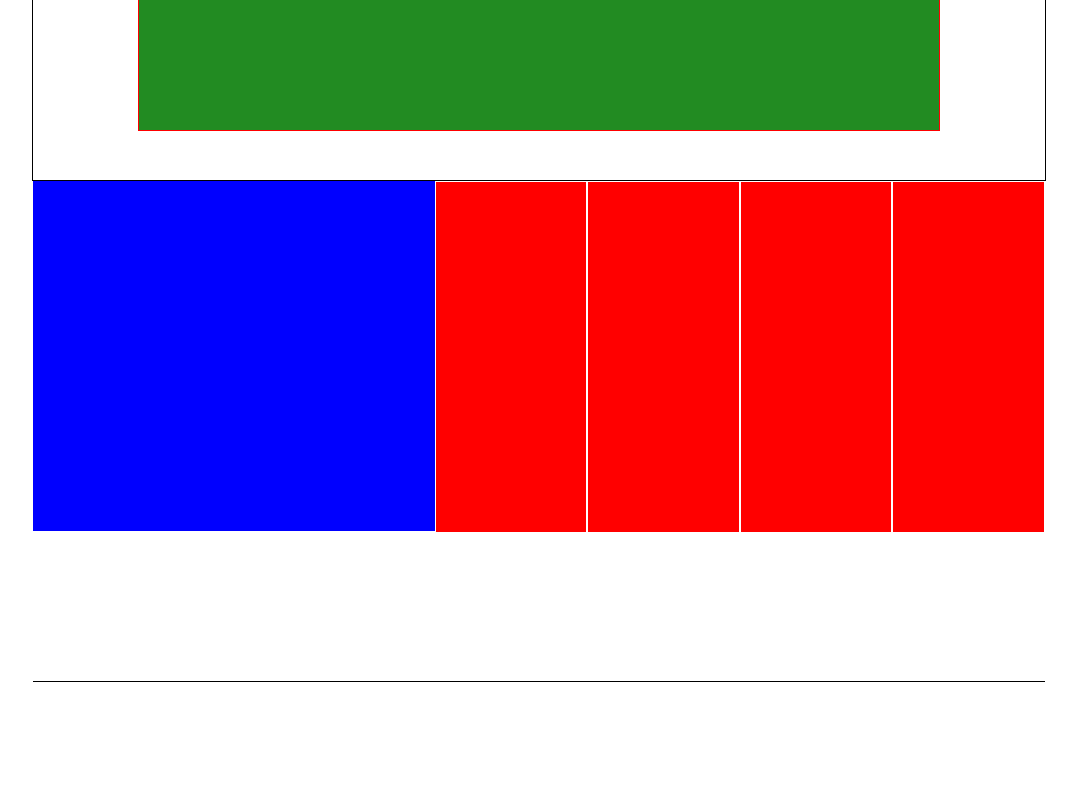
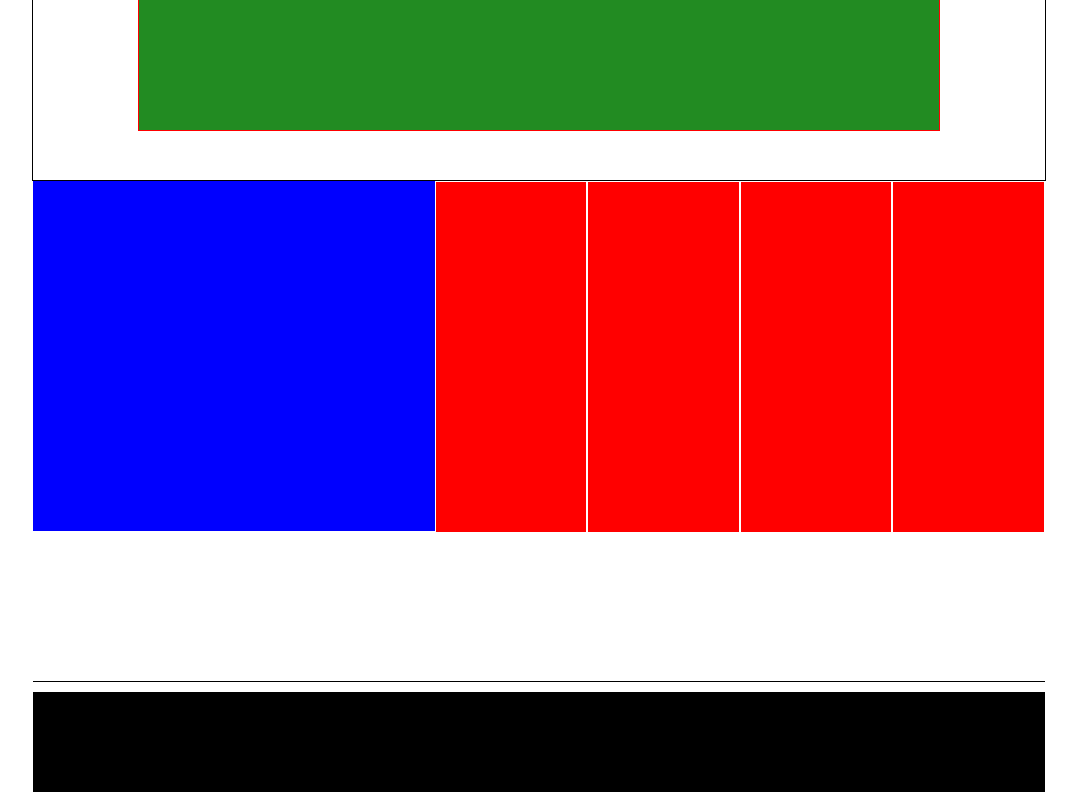
Before and after one commit to gbldmn/htmlcss-struttura-discord, a plain HTML site: page index.html in a window 1280 px wide. Shown: the part 2539-3339 px from the top of the page, without its empty margins (101-1178 px from the left). Before the commit the page ends 3229 px from the top, so only its background shows below. Drawn offline with Linux system fonts and the light colour scheme.

Commit message:
modifiche piccoli accorgimenti

```diff
--- a/assets/style.css
+++ b/assets/style.css
@@ -70,6 +70,7 @@ border: 2px solid red
     border: 1px solid red;
     background-color: forestgreen;
  }
+ /* fascia finale */
  .flex-finale {
     display: flex;
     flex-direction: row;
@@ -95,3 +96,11 @@ border: 2px solid red
     height: 500px;
     border-bottom: solid 1px;
 }
+ /* ultimo contenitore */
+.footer {
+    width: 80%;
+    margin: auto;
+    height: 100px;
+    background-color: black;
+    margin-top: 10px;
+}
--- a/index.html
+++ b/index.html
@@ -13,31 +13,38 @@
         </div>
      </header>
      <main>
+        <!--  prima fascia -->
         <section class="container-box flexbox">
             <div class="child-1"></div>
             <div class="child-2"></div>
         </section>
+        <!-- seconda fascia -->
         <section class="container-box flexbox">
             <div class="child-2"></div>
             <div class="child-1"></div>
         </section>
+        <!--  terza fascia -->
         <section class="container-box flexbox">
             <div class="child-3"></div>
             <div class="child-3"></div>
             <div></div>
         </section>
+        <!-- quarta fascia -->
         <section class="final flexbox flex">
             <div class="child-4"></div>
         </section>
+        <!--  fascia finale  -->
         <section class="container-box-ultimo flex-finale">
              <div class="table"></div>
              <div class="table-2"></div>
              <div class="table-2"></div>
              <div class="table-2"></div>
              <div class="table-2"></div>
+        </section>
+               <!-- piccolo box finale dopo la riga -->
+             <div class="footer">
 
-        </section>
-
+             </div>
 
 
      </main>
```
